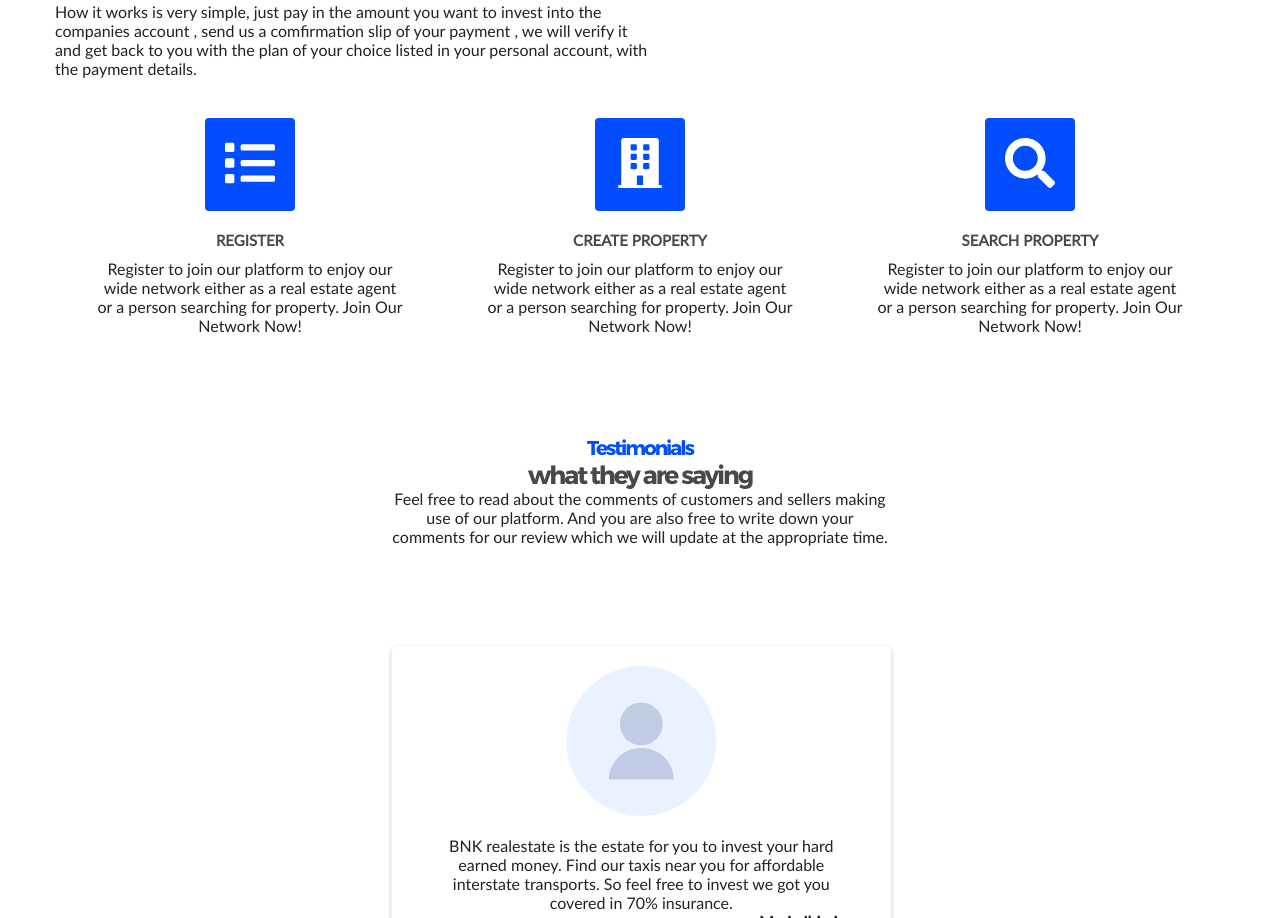
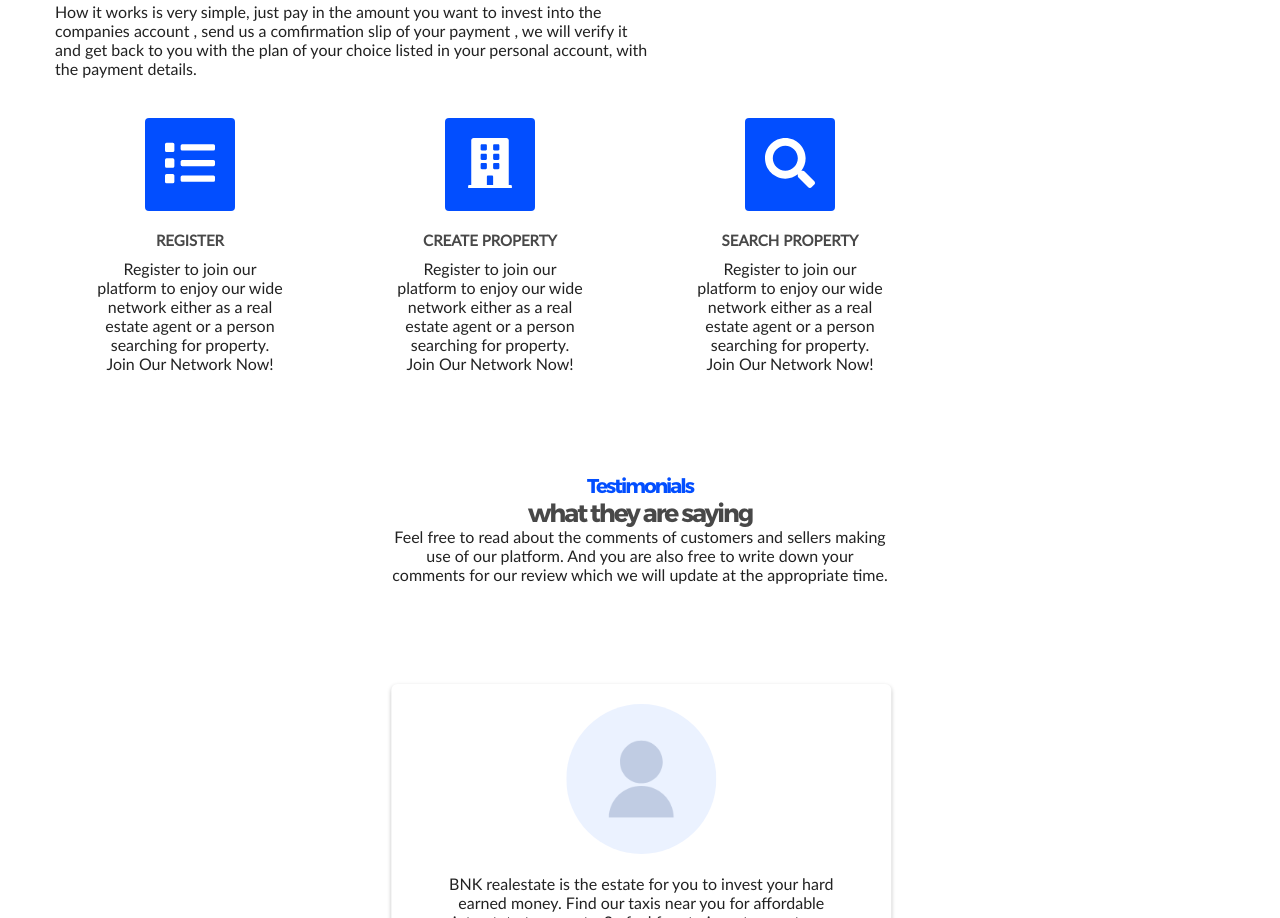
Before and after one commit to peterihimire/benkih-homes-react, a React (Create React App) app: page / in a window 1280 px wide. Shown: the part 8404-9322 px from the top of the page. Built offline with nearby package versions, Linux system fonts and the light colour scheme.

Commit message:
Modified the home-how-it-works component from flexbox to grid

```diff
--- a/src/properties/components/HomeHow.css
+++ b/src/properties/components/HomeHow.css
@@ -10,11 +10,11 @@
   text-transform: capitalize;
 }
 .home-how-content-logo {
-  display: flex;
-  flex-direction: column;
-  padding: 0 0rem;
   margin: 4rem 0 0 0;
-  /* margin: 0 auto; */
+  display: grid;
+  grid-template-columns: repeat(auto-fill, minmax(250px, 1fr));
+  grid-row-gap: 3rem;
+  grid-column-gap: 3rem;
 }
 .home-how-content {
   display: flex;
@@ -61,7 +61,6 @@
   }
   .home-how-text {
     margin: 2rem 0 0 0;
-    width: 400px;
   }
 }
 /* LAPTOP */
@@ -71,17 +70,5 @@
   }
   .home-how-text {
     margin: 2rem 0 0 0;
-    width: 100%;
-  }
-  .home-how-content-logo {
-    /* display: grid;
-    grid-template-columns: repeat(auto-fit, minmax(250px, 1fr));
-    grid-row-gap: 3rem;
-    grid-column-gap: 3rem; */
-    display: flex;
-    flex-direction: row;
-    padding: 0 0rem;
-    margin: 4rem 0 0 0;
-    /* margin: 0 auto; */
   }
 }
```
